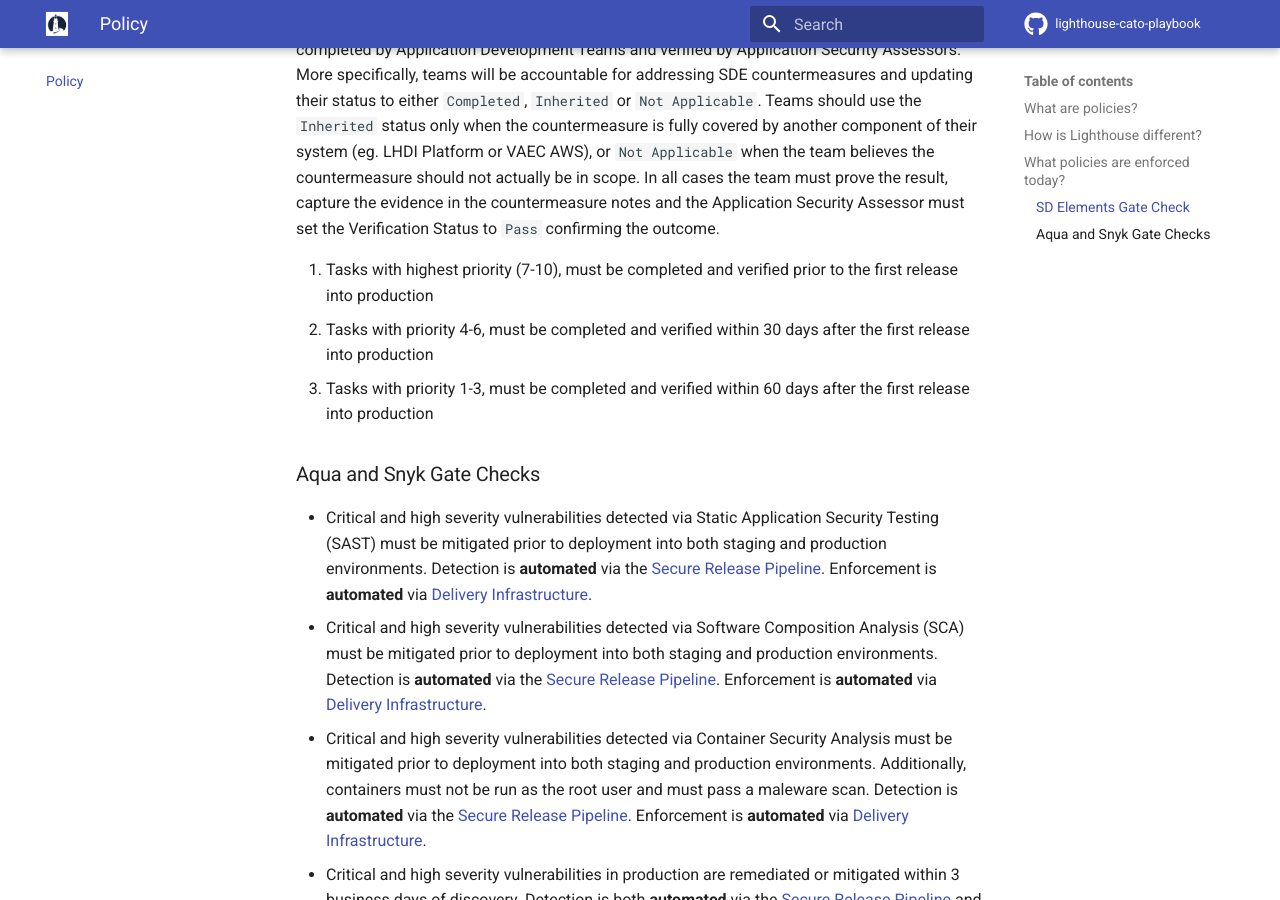
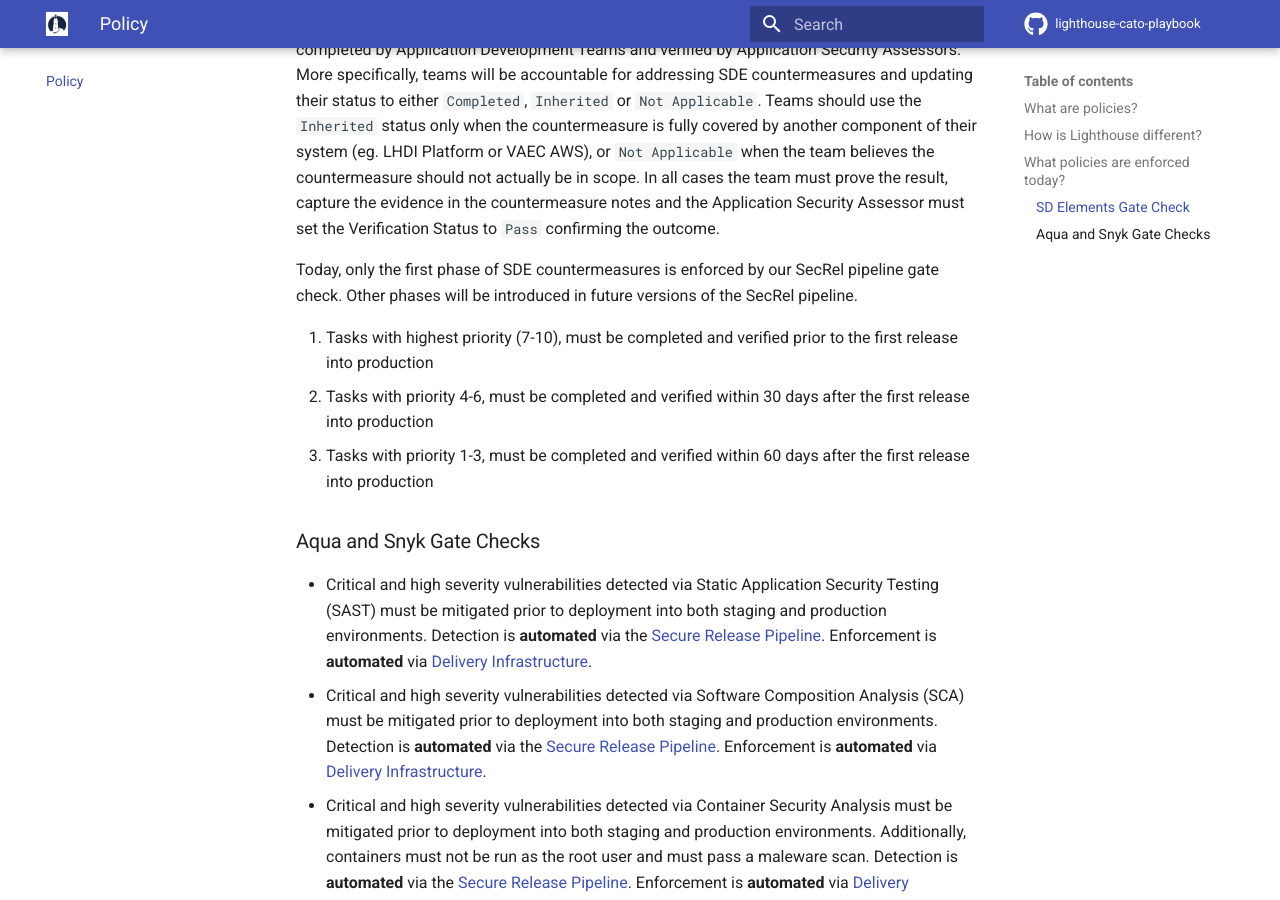
Before and after one commit to rise8-us/cato-playbook, an MkDocs documentation site: the page built from docs/policy.md, in a window 1280 px wide and 900 px high, scrolled down 969 px. Built offline with MkDocs 1.6.1 and Material for MkDocs 9.7.7, drawn with Linux system fonts in a browser that asks for light colours; comment, search, counter and statistics services are not loaded.

Commit message:
Update policy.md

```diff
--- a/docs/policy.md
+++ b/docs/policy.md
@@ -18,6 +18,8 @@ The combination of our SecRel Pipeline and embedding of Application Security Ass
 
 ### SD Elements Gate Check
 Security requirements generated via SD Elements (SDE) must be addressed by Application Development Teams, and verified by an Application Security Assessor. Enforcement is managed by our SDE Gate Check within the SecRel Pipeline which validates all scope of work has been completed by Application Development Teams and verified by Application Security Assessors. More specifically, teams will be accountable for addressing SDE countermeasures and updating their status to either `Completed`, `Inherited` or `Not Applicable`. Teams should use the `Inherited` status only when the countermeasure is fully covered by another component of their system (eg. LHDI Platform or VAEC AWS), or `Not Applicable` when the team believes the countermeasure should not actually be in scope. In all cases the team must prove the result, capture the evidence in the countermeasure notes and the Application Security Assessor must set the Verification Status to `Pass` confirming the outcome.
+
+Today, only the first phase of SDE countermeasures is enforced by our SecRel pipeline gate check. Other phases will be introduced in future versions of the SecRel pipeline.
 
 1. Tasks with highest priority (7-10), must be completed and verified prior to the first release into production
 2. Tasks with priority 4-6, must be completed and verified within 30 days after the first release into production
```
